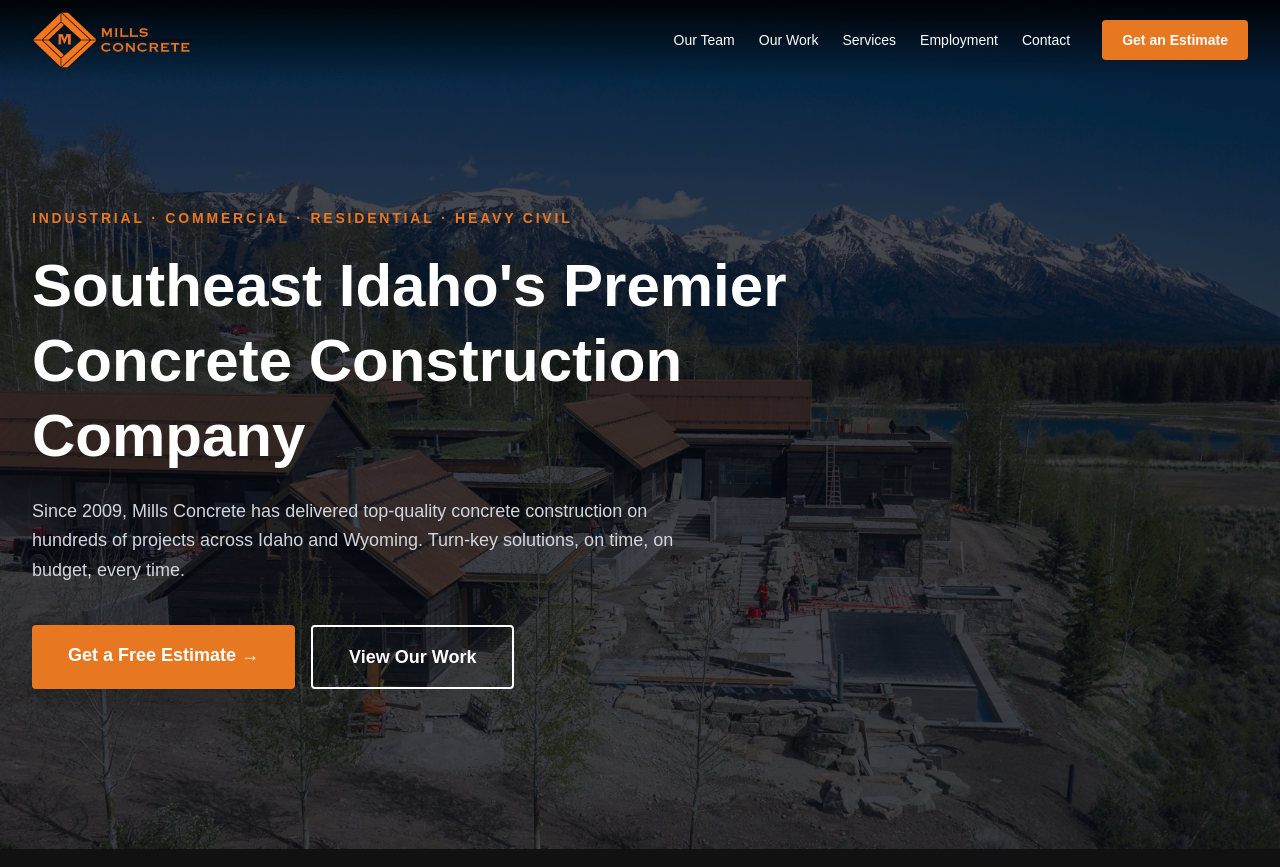
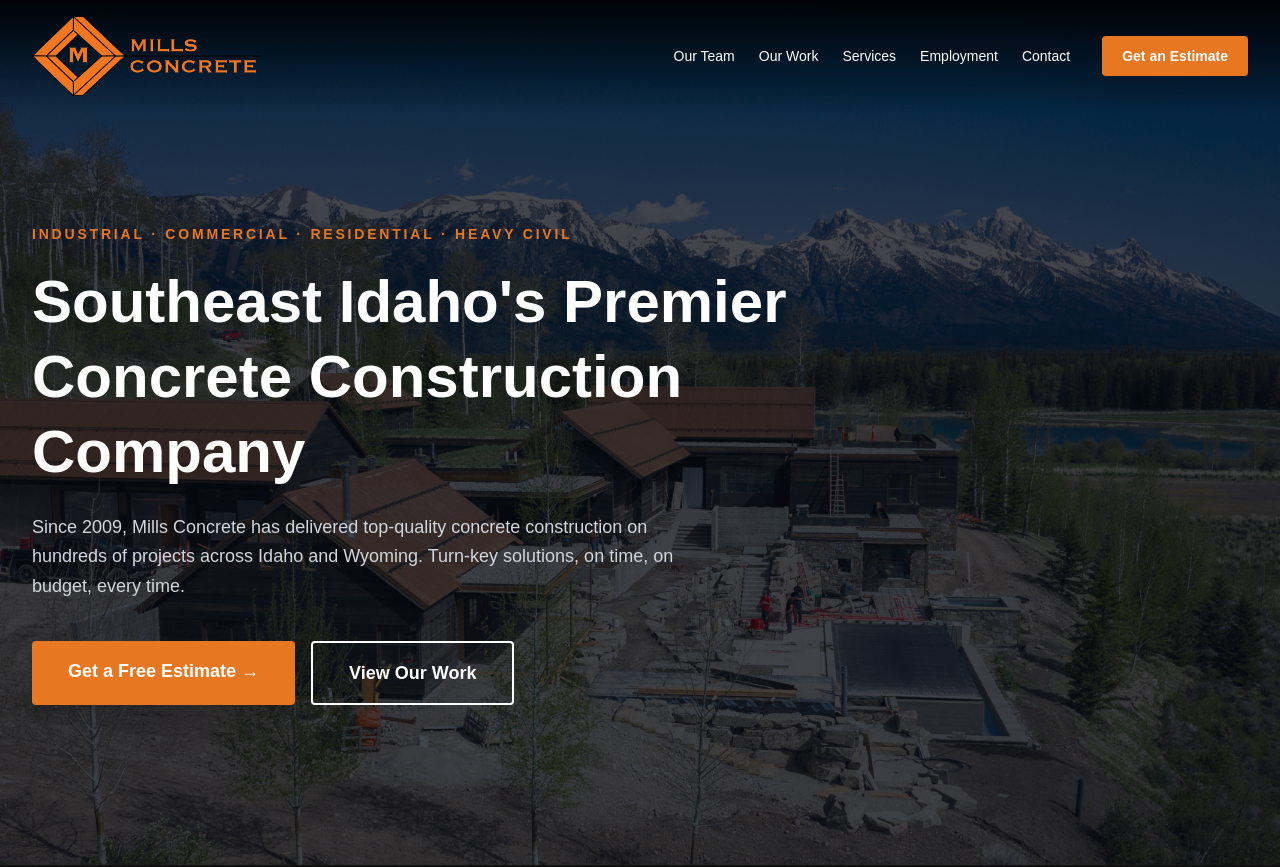
Before and after one commit to yesmedia1/mills, a Next.js app: page / in a window 1280 px wide. Shown: the top 867 px of the page. Built offline with nearby package versions, Linux system fonts and the light colour scheme.

Commit message:
Scale logo 1.5x larger, adjust header height and offsets

```diff
--- a/src/app/layout.tsx
+++ b/src/app/layout.tsx
@@ -23,7 +23,7 @@
     <html lang="en" className={`${geist.variable} h-full antialiased`}>
       <body className="min-h-full flex flex-col text-foreground bg-background">
         <Navbar />
-        <main className="flex-1 pt-20">{children}</main>
+        <main className="flex-1 pt-28">{children}</main>
         <Footer />
       </body>
     </html>
--- a/src/components/Hero.tsx
+++ b/src/components/Hero.tsx
@@ -3,7 +3,7 @@
 
 export default function Hero() {
   return (
-    <section className="relative bg-gray-900 text-white overflow-hidden min-h-[600px] flex items-center -mt-20">
+    <section className="relative bg-gray-900 text-white overflow-hidden min-h-[600px] flex items-center -mt-28">
       <Image
         src="/backdrop.jpg"
         alt=""
@@ -14,7 +14,7 @@
       {/* Dark overlay to keep text readable */}
       <div className="absolute inset-0 bg-black/40" />
 
-      <div className="relative max-w-7xl mx-auto px-4 sm:px-6 lg:px-8 pt-40 pb-28 lg:pt-52 lg:pb-40 w-full">
+      <div className="relative max-w-7xl mx-auto px-4 sm:px-6 lg:px-8 pt-48 pb-28 lg:pt-56 lg:pb-40 w-full">
         <div className="max-w-3xl">
           <p className="text-brand-orange font-bold text-sm tracking-[0.2em] uppercase mb-5">
             Industrial · Commercial · Residential · Heavy Civil
--- a/src/components/Navbar.tsx
+++ b/src/components/Navbar.tsx
@@ -18,7 +18,7 @@
   return (
     <header className="fixed top-0 left-0 right-0 z-50 bg-gradient-to-b from-black/90 to-transparent">
       <div className="max-w-7xl mx-auto px-4 sm:px-6 lg:px-8">
-        <div className="flex items-center justify-between h-20">
+        <div className="flex items-center justify-between h-28">
           <Link href="/" className="flex-shrink-0">
             <Image
               src="/logo.png"
@@ -26,7 +26,7 @@
               width={240}
               height={84}
               priority
-              className="h-14 w-auto"
+              className="h-20 w-auto"
             />
           </Link>
 
```
